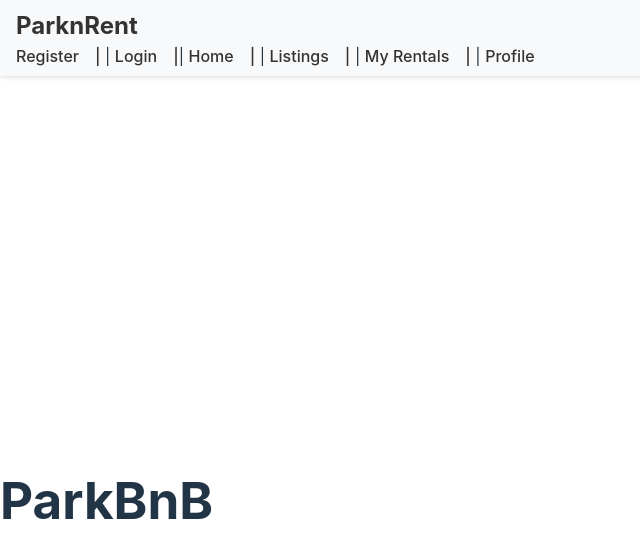
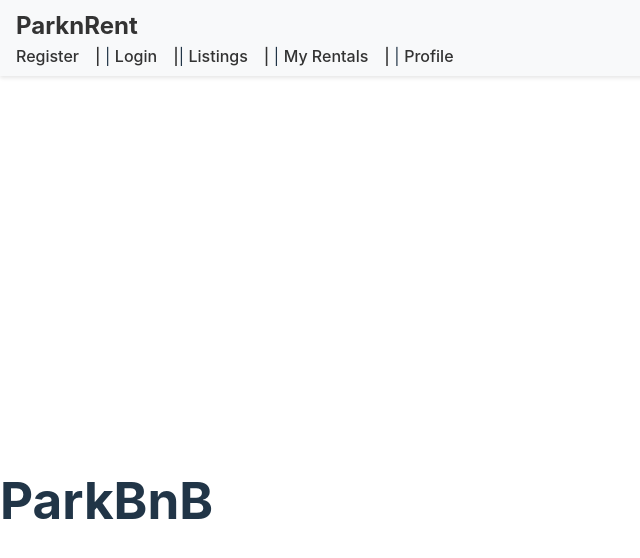
Before and after one commit to washedPat/madhacksfall2023-frontend, a React (Vite) app: page / in a window 1280 px wide. Shown: the top 558 px of the page, without its empty margins (0-640 px from the left). Built offline with nearby package versions, Linux system fonts and the light colour scheme.

Commit message:
login kinda

```diff
--- a/src/App.jsx
+++ b/src/App.jsx
@@ -23,12 +23,11 @@ function App() {
   // set sessionstorage whenever loggedIn changes
   useEffect(() => {
     sessionStorage.setItem("logged-in", JSON.stringify(loggedIn))
-    console.log(loggedIn)
   }, [loggedIn])
 
 
   function handleLogin (credentials) {
-
+    console.log("in handleLogin")
     if (credentials.username === '' || credentials.password === '') {
       alert('Empty values. Please input a valid username and password.');
       return false;
@@ -57,8 +56,7 @@ function App() {
     <>
     <LoggedIn.Provider value={[loggedIn, setLoggedIn]}>
       <BrowserRouter>
-
-        <Header loggedin={loggedIn} />
+        <Header loggedIn={loggedIn} />
         <div>
           {/* Define your routes */}
           <Routes>
--- a/src/components/Header.jsx
+++ b/src/components/Header.jsx
@@ -10,13 +10,15 @@ const Header = ({ loggedIn }) => {
         </div>
         <div className="navigation">
           {loggedIn != null ? (
+            <>
             <Link to="/Logout">Logout</Link>
+            </>
           ) : (
             <>
               <Link to="/Register">Register</Link> | <Link to="/Login">Login</Link>
             </>
           )}
-          | <Link to="/">Home</Link> | <Link to="/Listings">Listings</Link> | <Link to="/MyRentals">My Rentals</Link> | <Link to="/Profile">Profile</Link>
+          | <Link to="/Listings">Listings</Link> | <Link to="/MyRentals">My Rentals</Link> | <Link to="/Profile">Profile</Link>
         </div>
       </nav>
     </header>
--- a/src/components/Homepage.jsx
+++ b/src/components/Homepage.jsx
@@ -3,8 +3,8 @@ import React, { useContext }from 'react';
 import LoggedIn from '../contexts/loggedin';
 // Define the Home component
 function HomePage() {
-  // const [loggedIn, setLoggedIn] = useContext(LoggedIn);
-  // console.log(loggedIn)
+  const [loggedIn, setLoggedIn] = useContext(LoggedIn);
+  console.log(loggedIn)
   return (
 
     <div>
--- a/src/components/MyRentals.jsx
+++ b/src/components/MyRentals.jsx
@@ -1,6 +1,10 @@
-import React from 'react';
+import React, { useContext} from 'react';
+import LoggedIn from '../contexts/loggedin';
 
 function MyRentals() {
+  const [loggedIn, setLoggedIn] = useContext(LoggedIn);
+  console.log(loggedIn)
+
   return (
 
     <div>
```
